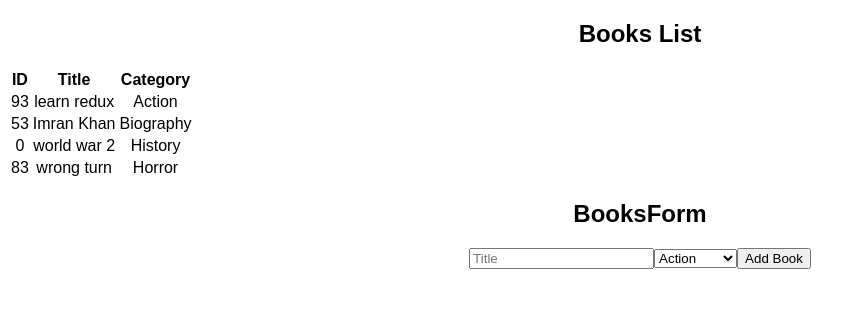
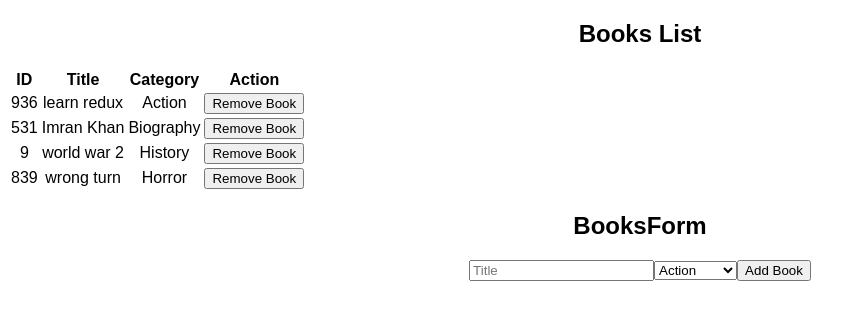
Before and after one commit to TashfeenRao/react-bookstore, a React (Create React App) app: page / in a window 1280 px wide. Shown: the top 320 px of the page, without its empty margins (0-863 px from the left). Built offline with nearby package versions, Linux system fonts and the light colour scheme.

Commit message:
Solved add book issue

```diff
--- a/src/actions/index.js
+++ b/src/actions/index.js
@@ -1,10 +1,10 @@
-const Actions = () => {
+const Actions = (() => {
   const CREATE_BOOK = 'CREATE_BOOK';
   const REMOVE_BOOK = 'REMOVE_BOOK';
 
   const createBook = book => ({
     type: CREATE_BOOK,
-    payload: book,
+    book,
   });
 
   const removeBook = book => ({
@@ -18,6 +18,6 @@ const Actions = () => {
     CREATE_BOOK,
     REMOVE_BOOK,
   };
-};
+})();
 
 export default Actions;
--- a/src/components/container/BooksForm.js
+++ b/src/components/container/BooksForm.js
@@ -8,7 +8,7 @@ class BooksForm extends Component {
     super(props);
 
     this.state = {
-      id: Math.floor(Math.random() * 1000),
+      ID: Math.floor(Math.random() * 1000),
       title: '',
       category: '',
     }
@@ -27,22 +27,25 @@ class BooksForm extends Component {
     this.setState({formvalues});
   }
 
-  handleSubmit = () => {
-    this.props.createBook(this.state);
+  handleSubmit = (e) => {
+    e.preventDefault();
+    const { addBook } = this.props;
+    addBook(this.state);
     console.log(this.state);
     console.log(this.props);
     console.log(store.getState())
   }
 
   render () {
+    const { title, category } = this.state;
+    return (
 
-    return (
       <div className="booksForm">
         <h2>BooksForm</h2>
 
         <form onSubmit={this.handleSubmit}>
-          <input type="text" placeholder="Title" name="title" onChange={this.handleChange} value={this.state.title} required />
-          <select name="category" onChange={this.handleChange} value={this.state.category}>
+          <input type="text" placeholder="Title" name="title" onChange={this.handleChange} value={title} required />
+          <select name="category" onChange={this.handleChange} value={category}>
             {this.categories.map(cat => (
               <option key={cat}>{cat}</option>
             ))}
@@ -57,10 +60,10 @@ class BooksForm extends Component {
 
 const mapDispatchToProps = dispatch => {
   return {
-    createBook: (book) => {
+    addBook: (book) => {
       dispatch(Actions.createBook(book))
     }
   }
 }
 
-export default connect(null,mapDispatchToProps)(BooksForm);
+export default connect(null, mapDispatchToProps)(BooksForm);
--- a/src/components/container/BooksList.js
+++ b/src/components/container/BooksList.js
@@ -4,6 +4,10 @@ import PropTypes from 'prop-types';
 import Book from '../presentational/Book';
 
 const BooksList = ({ books }) => (
+
+  // const handleRemoveBook = (book) => {
+
+  // }
   <div className="booksList">
     <h2>Books List</h2>
 
@@ -13,6 +17,7 @@ const BooksList = ({ books }) => (
           <th>ID</th>
           <th>Title</th>
           <th>Category</th>
+          <th>Action</th>
         </tr>
       </thead>
       <tbody>
--- a/src/components/presentational/Book.js
+++ b/src/components/presentational/Book.js
@@ -3,12 +3,13 @@ import React from 'react';
 import PropTypes from 'prop-types';
 
 export default function Book(props) {
-  const { book } = props;
+  const { book, removeBook } = props;
   return (
     <tr>
       <td>{book.ID}</td>
       <td>{book.title}</td>
       <td>{book.category}</td>
+      <td><button onClick={() => removeBook(book)}>Remove Book</button></td>
     </tr>
   );
 }
--- a/src/reducers/InitialState.js
+++ b/src/reducers/InitialState.js
@@ -1,21 +1,21 @@
 const initialState = [
   {
-    ID: Math.floor(Math.random() * 100),
+    ID: Math.floor(Math.random() * 1000),
     title: 'learn redux',
     category: 'Action',
   },
   {
-    ID: Math.floor(Math.random() * 100),
+    ID: Math.floor(Math.random() * 1000),
     title: 'Imran Khan',
     category: 'Biography',
   },
   {
-    ID: Math.floor(Math.random() * 100),
+    ID: Math.floor(Math.random() * 1000),
     title: 'world war 2',
     category: 'History',
   },
   {
-    ID: Math.floor(Math.random() * 100),
+    ID: Math.floor(Math.random() * 1000),
     title: 'wrong turn',
     category: 'Horror',
   },
```
